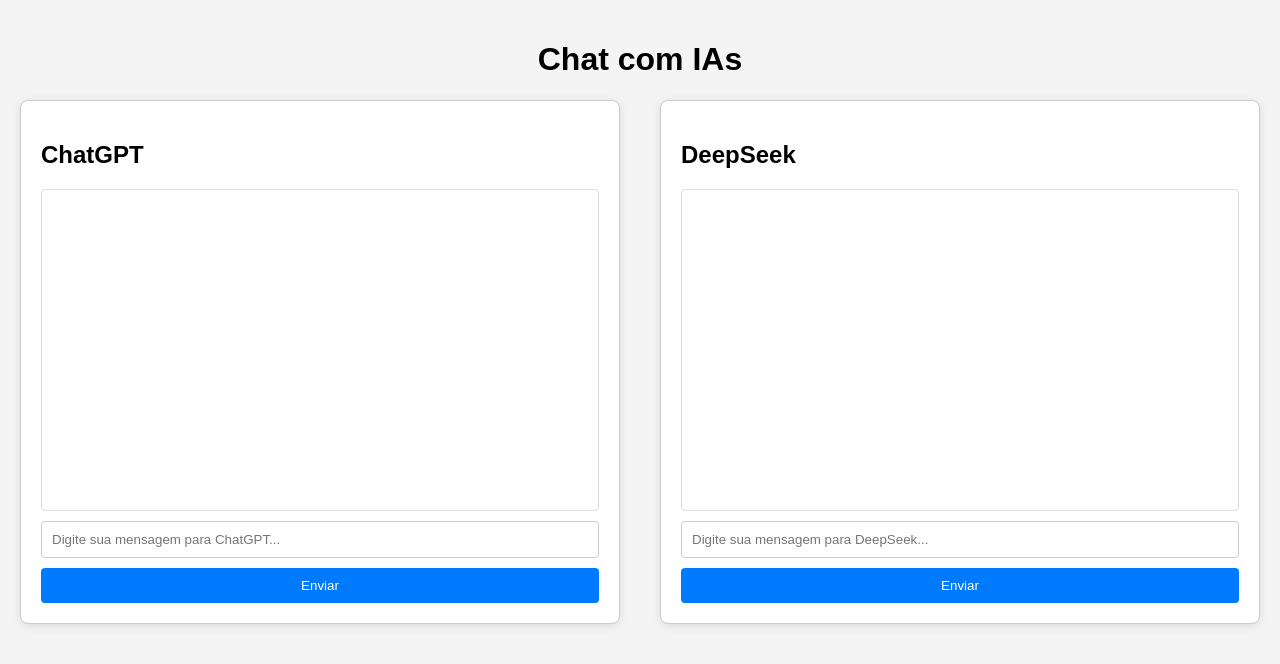
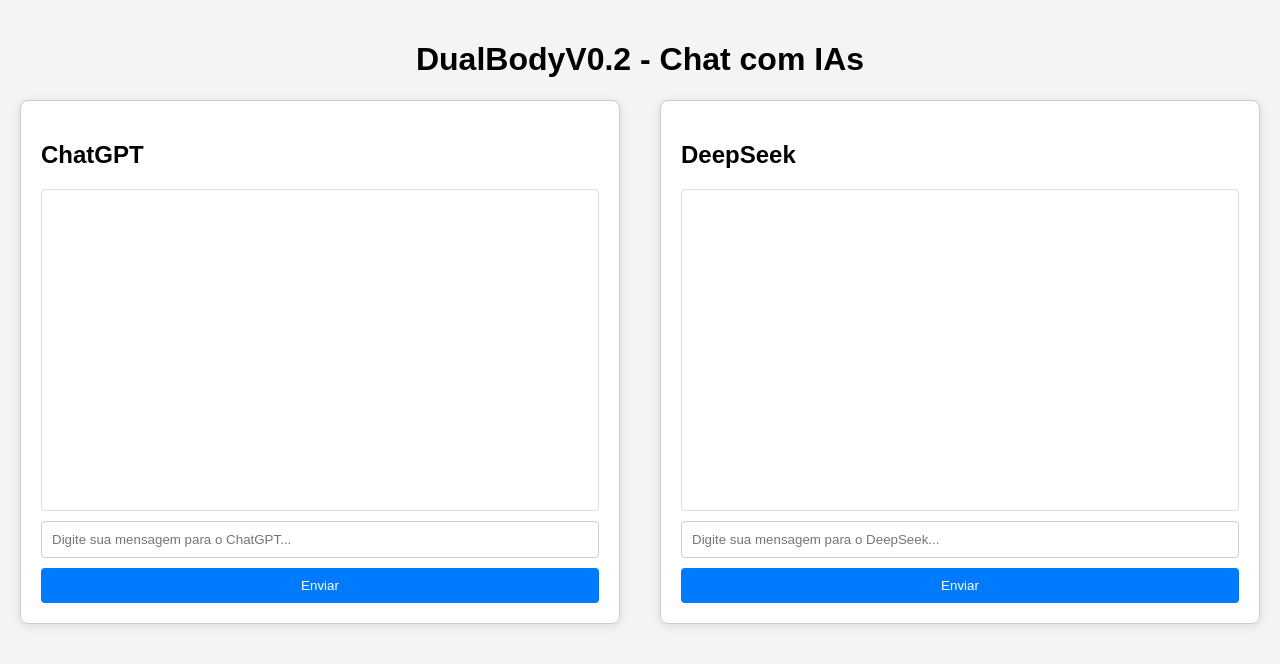
Before and after one commit to Nionnix/DualBodyV0.2, a website: page public/index.html in a window 1280 px wide. Drawn offline with Linux system fonts and the light colour scheme; files whose address does not match are found by name.

Commit message:
Update index.html

```diff
--- a/public/index.html
+++ b/public/index.html
@@ -3,25 +3,25 @@
 <head>
     <meta charset="UTF-8">
     <meta name="viewport" content="width=device-width, initial-scale=1.0">
-    <title>Chat com ChatGPT e DeepSeek</title>
+    <title>DualBodyV0.2 - Chat com ChatGPT e DeepSeek</title>
     <link rel="stylesheet" href="styles.css">
 </head>
 <body>
-    <h1>Chat com IAs</h1>
+    <h1>DualBodyV0.2 - Chat com IAs</h1>
     <div class="chat-container">
         <div class="chat-box">
             <h2>ChatGPT</h2>
             <div id="chatgpt-responses" class="responses"></div>
-            <input type="text" id="chatgpt-input" placeholder="Digite sua mensagem para ChatGPT...">
+            <input type="text" id="chatgpt-input" placeholder="Digite sua mensagem para o ChatGPT...">
             <button onclick="enviarMensagemChatGPT()">Enviar</button>
         </div>
         <div class="chat-box">
             <h2>DeepSeek</h2>
             <div id="deepseek-responses" class="responses"></div>
-            <input type="text" id="deepseek-input" placeholder="Digite sua mensagem para DeepSeek...">
+            <input type="text" id="deepseek-input" placeholder="Digite sua mensagem para o DeepSeek...">
             <button onclick="enviarMensagemDeepSeek()">Enviar</button>
         </div>
     </div>
-    <script src="src/scripts/main.js"></script>
+    <script src="src/scripts/main.js" type="module"></script>
 </body>
 </html>
```
